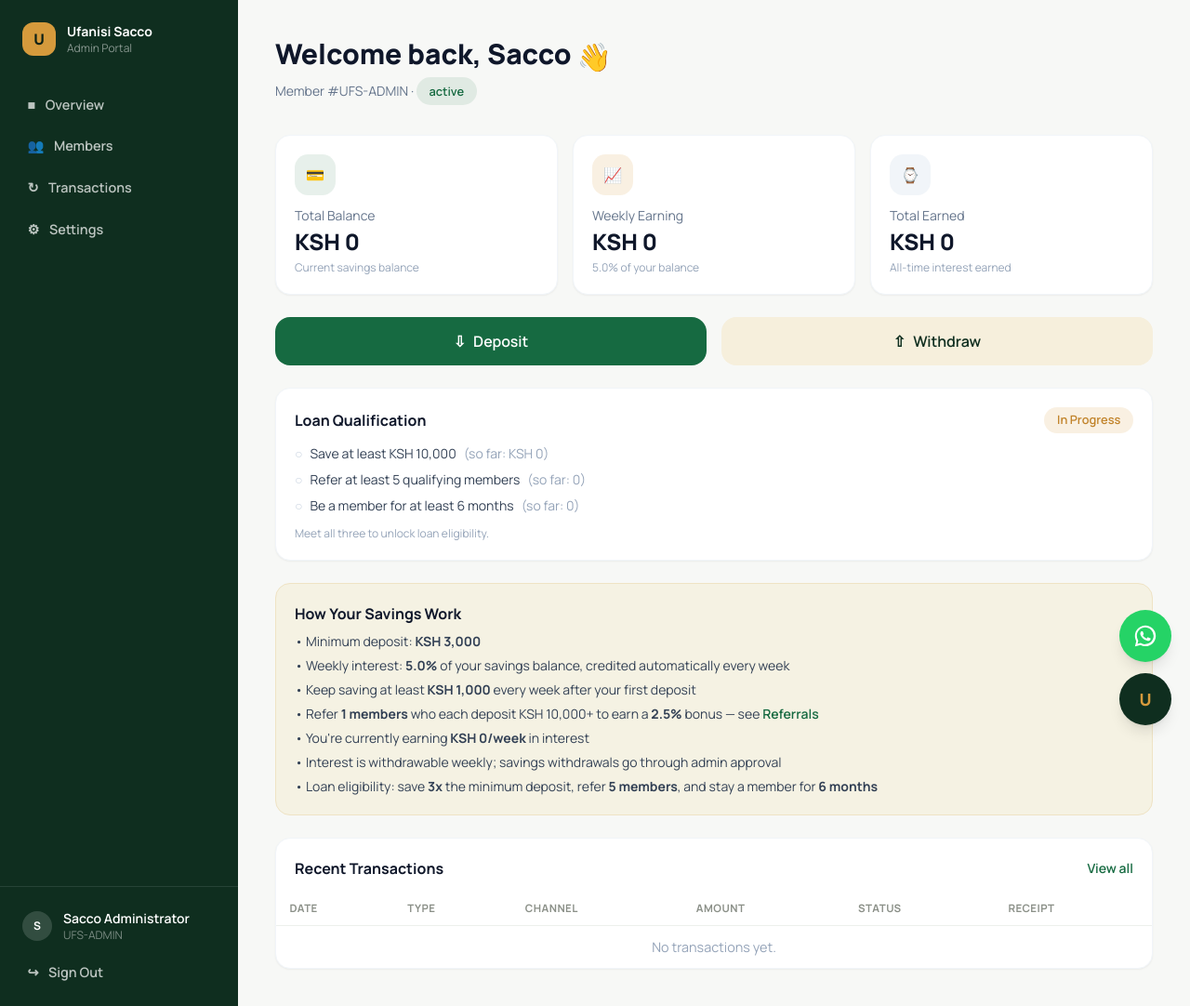
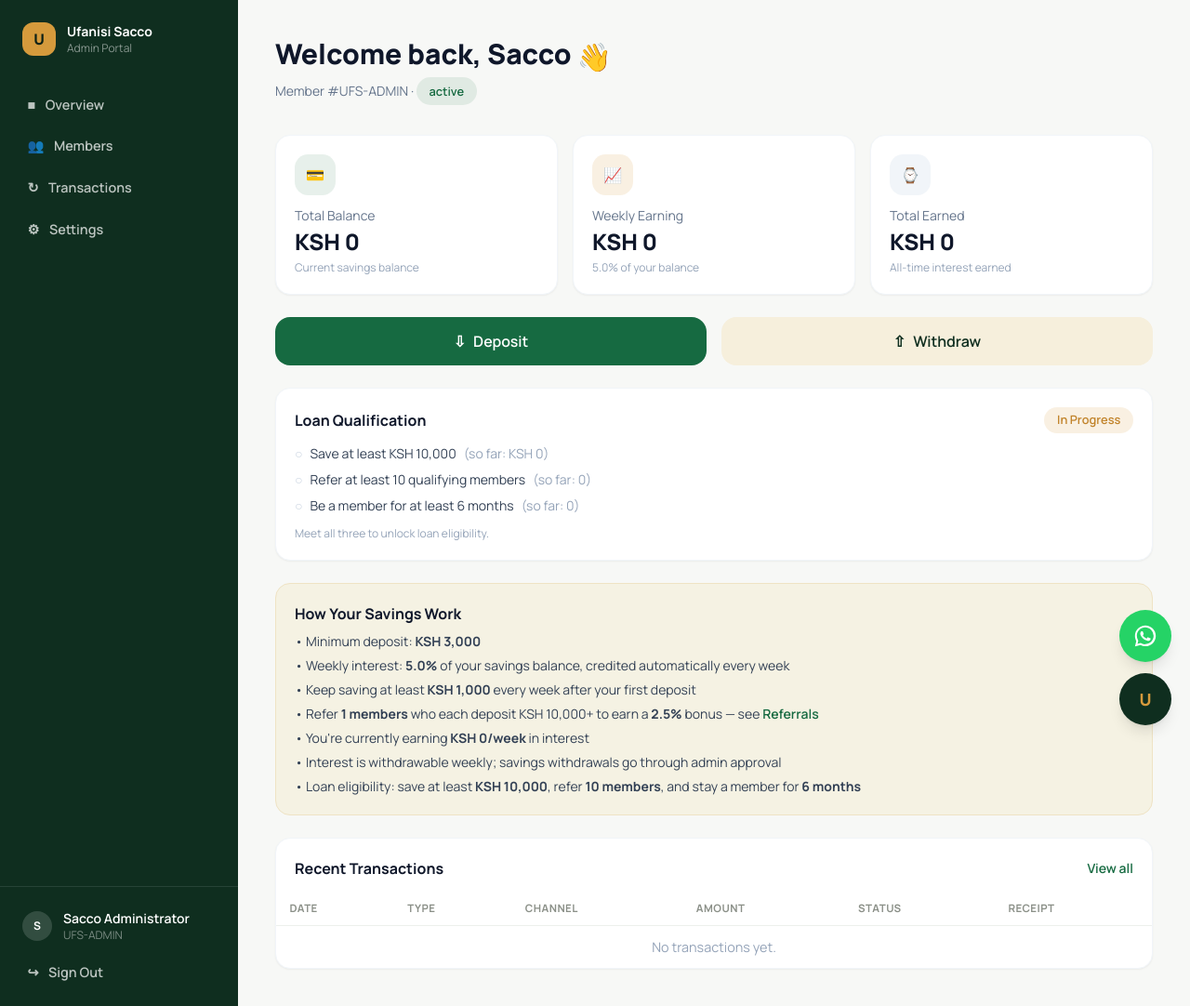
Before and after one commit to mubeakungu/UFANISI, a Flask app: page /member/dashboard in a window 1280 px wide. Shown: the whole page at 93% size. Run offline with Flask 3, Linux system fonts and the light colour scheme; a user stored in the database is signed in; some libraries are stand-ins or nearby versions.

Commit message:
Update referral and loan eligibility requirements

```diff
--- a/templates/member/dashboard.html
+++ b/templates/member/dashboard.html
@@ -74,7 +74,7 @@
                     {% else %}
                         <span class="text-slate-300">&#9675;</span>
                     {% endif %}
-                    Refer at least {{ qualification_min_referrals if qualification_min_referrals is defined else 5 }} qualifying members
+                    Refer at least {{ qualification_min_referrals if qualification_min_referrals is defined else 10 }} qualifying members
                     <span class="text-slate-400">(so far: {{ current_user.qualifying_referral_count }})</span>
                 </li>
                 <li class="flex items-center gap-2">
@@ -101,7 +101,7 @@
                 <li>&bull; Refer <strong>{{ referral_min_count if referral_min_count is defined else 1 }} members</strong> who each deposit KSH {{ "{:,}".format(referral_min_deposit) if referral_min_deposit is defined else "10,000" }}+ to earn a <strong>{{ (referral_bonus_rate * 100) | round(2) if referral_bonus_rate is defined else 2.5 }}%</strong> bonus &mdash; see <a href="{{ url_for('member.referrals') }}" class="text-brand-700 font-semibold hover:underline">Referrals</a></li>
                 <li>&bull; You're currently earning <strong>KSH {{ "{:,.0f}".format((account.balance|float) * interest_rate) if account and interest_rate is defined else "0" }}/week</strong> in interest</li>
                 <li>&bull; Interest is withdrawable weekly; savings withdrawals go through admin approval</li>
-                <li>&bull; Loan eligibility: save <strong>3x</strong> the minimum deposit, refer <strong>5 members</strong>, and stay a member for <strong>6 months</strong></li>
+                <li>&bull; Loan eligibility: save at least <strong>KSH 10,000</strong>, refer <strong>10 members</strong>, and stay a member for <strong>6 months</strong></li>
             </ul>
         </div>
 
```
